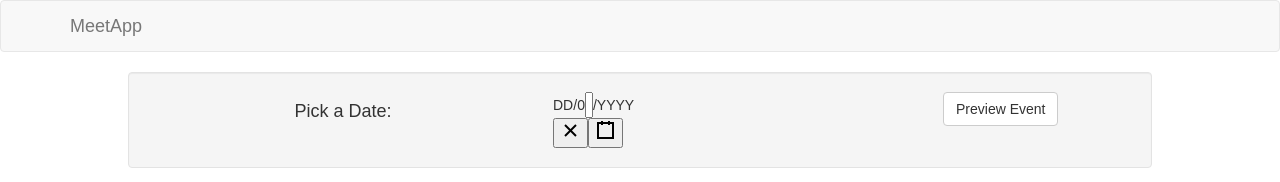
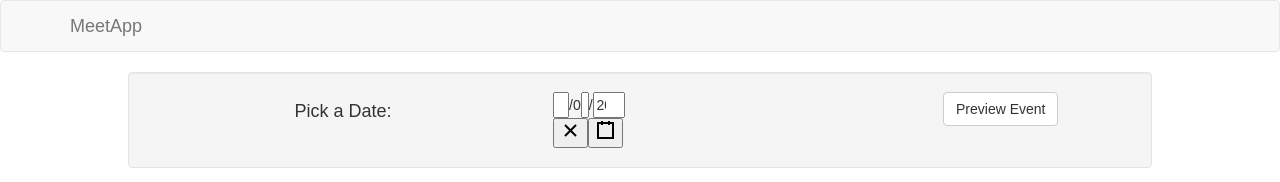
Before and after one commit to dnflyangle/generator-client, a React (Create React App) app: page /preview in a window 1280 px wide. Shown: the top 182 px of the page. Built offline with nearby package versions, Linux system fonts and the light colour scheme.

Commit message:
fix date picker

```diff
--- a/src/component/preview/Preview.jsx
+++ b/src/component/preview/Preview.jsx
@@ -48,8 +48,8 @@ const Preview = ({
             <Col xs={6} md={4}>
               <DatePicker
                 value={startDate}
-                onChange={(date) => setStartDate({ startDate: date })}
-                format="DD/MM/YYYY"
+                onChange={setStartDate}
+                format="dd/MM/y"
               />
             </Col>
             <Col xs={6} md={4}>
```
